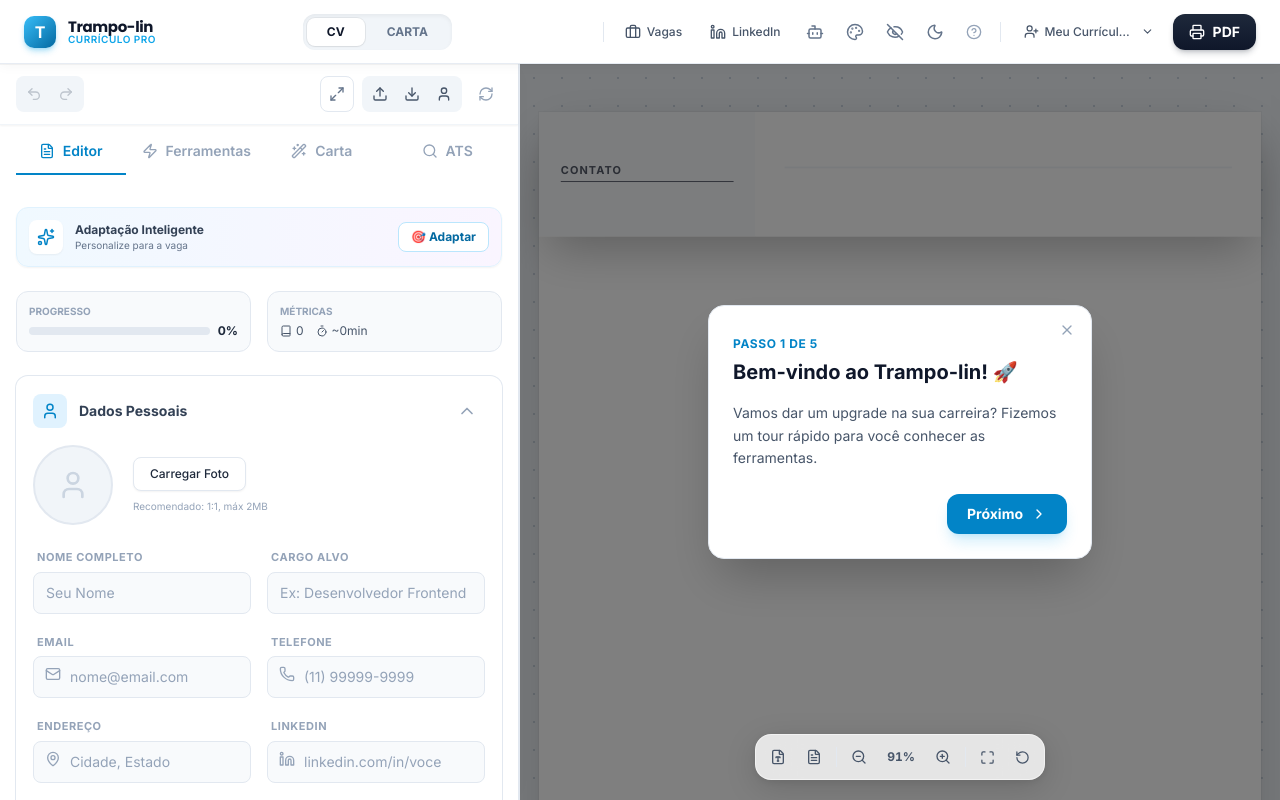
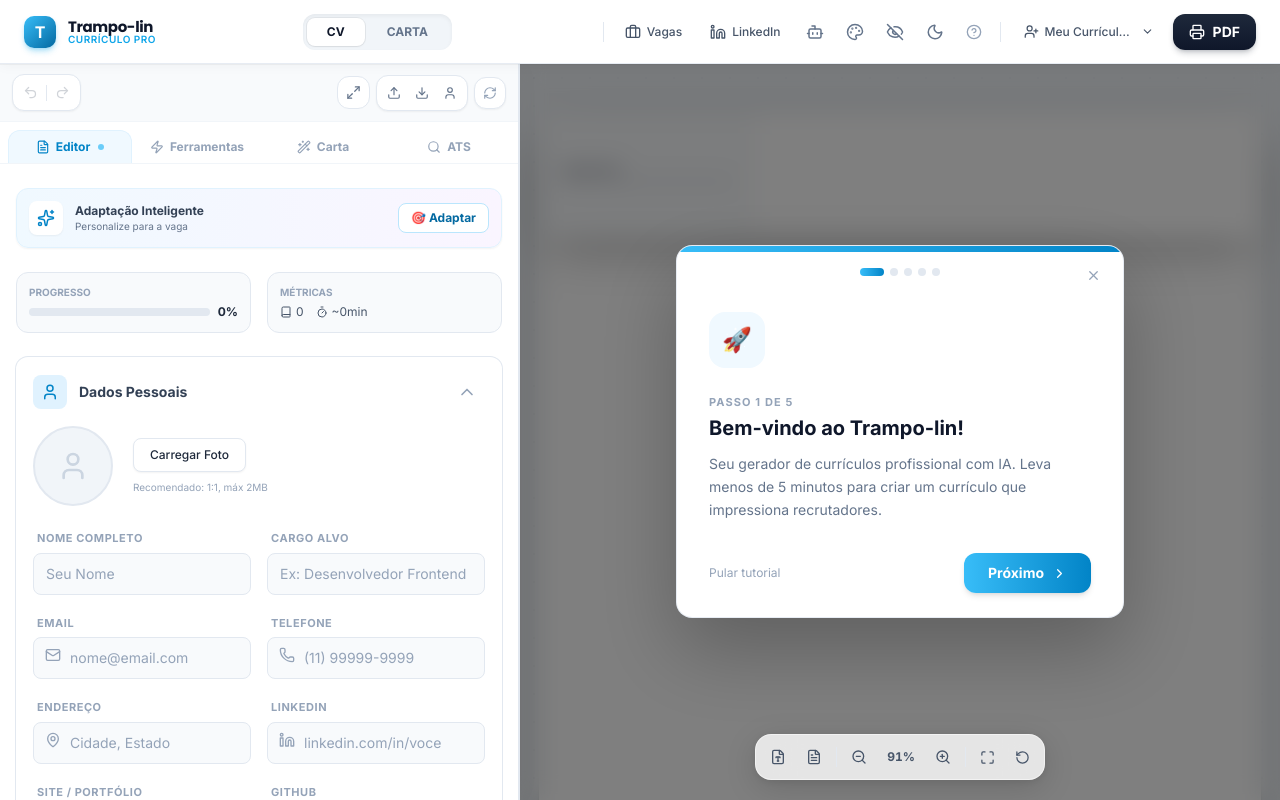
Before and after one commit to nhalves/trampo-lin, a React (Vite) app: page / in a window 1280 px wide. Built offline with nearby package versions, Linux system fonts and the light colour scheme.

Commit message:
feat: complete visual revolution  Onboarding stepper, Editor premium utility bar+tabs, AI modal redesign

```diff
--- a/components/Editor/Editor.tsx
+++ b/components/Editor/Editor.tsx
@@ -5,13 +5,9 @@
 import { improveText, generateSummary, suggestSkills, generateCoverLetter, analyzeJobMatch, translateText, translateResumeData, generateBulletPoints, extractResumeFromPdf, generateInterviewQuestions, generateLinkedinHeadline, tailorResume, analyzeGap, estimateSalary, analyzePhoto } from '../../services/geminiService';
 import { fetchGithubRepos, extractDominantColor } from '../../services/integrationService';
 import { AVAILABLE_FONTS, INITIAL_RESUME, FONT_PAIRINGS, EXAMPLE_PERSONAS } from '../../constants';
-import { generateId, safeMergeResume, calculateWordCount } from '../../utils/resumeUtils';
+import { generateId, calculateWordCount } from '../../utils/resumeUtils';
 import { useResumeHistory } from '../../hooks/useResumeHistory';
-import { DebouncedInput, DebouncedTextarea } from './components/Debounced';
-import { SectionWrapper } from './components/SectionWrapper';
-import { PersonalInfoSection } from './sections/PersonalInfo';
-import { GenericList } from './sections/GenericList';
-import { SkillsSection } from './sections/SkillsSection';
+
 
 interface EditorProps {
     data: ResumeData;
@@ -585,43 +581,102 @@
         </div>
     );
 
+    // Tab config for cleaner rendering
+    const TABS = [
+        { id: 'resume', label: 'Editor', Icon: FileText },
+        { id: 'tools', label: 'Ferramentas', Icon: Zap },
+        { id: 'cover', label: 'Carta', Icon: Wand2 },
+        { id: 'ats', label: 'ATS', Icon: Search },
+    ] as const;
+
     return (
-        <div className="flex flex-col h-full bg-white dark:bg-slate-900 border-r border-slate-200 dark:border-slate-800 shadow-xl z-20">
-            {/* Utility Bar */}
-            <div className="flex items-center justify-between px-4 py-3 border-b border-slate-100 dark:border-slate-800 bg-white dark:bg-slate-900 sticky top-0 z-30 shadow-sm">
-                <div className="flex gap-1 bg-slate-100 dark:bg-slate-800 p-1 rounded-lg">
-                    <button onClick={undo} disabled={historyIndex <= 0} className="p-1.5 rounded-md hover:bg-white dark:hover:bg-slate-700 hover:shadow-sm disabled:opacity-30 transition-all text-slate-600 dark:text-slate-300 active:scale-95" title="Desfazer (Ctrl+Z)" aria-label="Desfazer"><Undo2 size={16} /></button>
-                    <button onClick={redo} disabled={historyIndex >= history.length - 1} className="p-1.5 rounded-md hover:bg-white dark:hover:bg-slate-700 hover:shadow-sm disabled:opacity-30 transition-all text-slate-600 dark:text-slate-300 active:scale-95" title="Refazer (Ctrl+Y)" aria-label="Refazer"><Redo2 size={16} /></button>
+        <div className="flex flex-col h-full bg-white dark:bg-slate-900 border-r border-slate-200 dark:border-slate-800 z-20">
+
+            {/* ── Utility Bar ─────────────────────────────────────────── */}
+            <div className="flex items-center justify-between px-3 py-2.5 border-b border-slate-100 dark:border-slate-800 bg-slate-50 dark:bg-slate-900/80 sticky top-0 z-30">
+
+                {/* Undo / Redo */}
+                <div className="flex items-center gap-0.5 bg-white dark:bg-slate-800 border border-slate-200 dark:border-slate-700 rounded-xl p-1 shadow-sm">
+                    <button
+                        onClick={undo} disabled={historyIndex <= 0}
+                        className="p-1.5 rounded-lg hover:bg-slate-100 dark:hover:bg-slate-700 disabled:opacity-25 transition-all text-slate-600 dark:text-slate-300 active:scale-90"
+                        title="Desfazer (Ctrl+Z)" aria-label="Desfazer"
+                    >
+                        <Undo2 size={15} />
+                    </button>
+                    <div className="w-px h-4 bg-slate-200 dark:bg-slate-700" />
+                    <button
+                        onClick={redo} disabled={historyIndex >= history.length - 1}
+                        className="p-1.5 rounded-lg hover:bg-slate-100 dark:hover:bg-slate-700 disabled:opacity-25 transition-all text-slate-600 dark:text-slate-300 active:scale-90"
+                        title="Refazer (Ctrl+Y)" aria-label="Refazer"
+                    >
+                        <Redo2 size={15} />
+                    </button>
                 </div>
-                <div className="flex gap-2">
+
+                {/* Right tools */}
+                <div className="flex items-center gap-1.5">
                     <input type="file" ref={jsonInputRef} onChange={handleJsonImport} accept=".json" className="hidden" aria-label="Importar arquivo JSON" />
-                    <button onClick={() => setFocusMode(!focusMode)} className={`p-2 rounded-lg transition-colors border active:scale-95 ${focusMode ? 'bg-trampo-100 border-trampo-300 text-trampo-600' : 'bg-white border-slate-200 text-slate-500 hover:bg-slate-50'}`} title={focusMode ? "Sair do Modo Foco" : "Modo Foco (Zen)"} aria-label={focusMode ? "Sair do Modo Foco" : "Ativar Modo Foco"}>{focusMode ? <Minimize2 size={16} /> : <Maximize2 size={16} />}</button>
-                    <div className="flex gap-1 bg-slate-100 dark:bg-slate-800 p-1 rounded-lg">
-                        <button onClick={() => jsonInputRef.current?.click()} className="p-1.5 rounded-md hover:bg-white dark:hover:bg-slate-700 hover:shadow-sm transition-all text-slate-600 dark:text-slate-300 active:scale-95" title="Importar JSON" aria-label="Importar JSON"><Upload size={16} /></button>
-                        <button onClick={handleJsonExport} className="p-1.5 rounded-md hover:bg-white dark:hover:bg-slate-700 hover:shadow-sm transition-all text-slate-600 dark:text-slate-300 active:scale-95" title="Exportar JSON" aria-label="Exportar JSON"><Download size={16} /></button>
+
+                    {/* Focus Mode */}
+                    <button
+                        onClick={() => setFocusMode(!focusMode)}
+                        className={`p-2 rounded-xl border transition-all active:scale-90 text-sm
+                            ${focusMode
+                                ? 'bg-trampo-500 border-trampo-400 text-white shadow-md shadow-trampo-500/30'
+                                : 'bg-white dark:bg-slate-800 border-slate-200 dark:border-slate-700 text-slate-500 hover:border-trampo-300 hover:text-trampo-600'
+                            }`}
+                        title={focusMode ? 'Sair do Modo Foco' : 'Modo Foco (Zen)'}
+                    >
+                        {focusMode ? <Minimize2 size={15} /> : <Maximize2 size={15} />}
+                    </button>
+
+                    {/* IO group */}
+                    <div className="flex items-center gap-0.5 bg-white dark:bg-slate-800 border border-slate-200 dark:border-slate-700 rounded-xl p-1 shadow-sm">
+                        <button onClick={() => jsonInputRef.current?.click()} className="p-1.5 rounded-lg hover:bg-slate-100 dark:hover:bg-slate-700 transition-all text-slate-500 active:scale-90" title="Importar JSON"><Upload size={14} /></button>
+                        <button onClick={handleJsonExport} className="p-1.5 rounded-lg hover:bg-slate-100 dark:hover:bg-slate-700 transition-all text-slate-500 active:scale-90" title="Exportar JSON"><Download size={14} /></button>
                         <div className="relative">
-                            <button onClick={() => setShowExamples(!showExamples)} className="p-1.5 rounded-md hover:bg-white dark:hover:bg-slate-700 hover:shadow-sm transition-all text-slate-600 dark:text-slate-300 active:scale-95" title="Carregar Exemplo" aria-label="Carregar exemplo de currículo"><User size={16} /></button>
+                            <button onClick={() => setShowExamples(!showExamples)} className="p-1.5 rounded-lg hover:bg-slate-100 dark:hover:bg-slate-700 transition-all text-slate-500 active:scale-90" title="Exemplos de currículo"><User size={14} /></button>
                             {showExamples && (
-                                <div className="absolute top-full right-0 mt-2 bg-white dark:bg-slate-800 shadow-xl border border-slate-200 dark:border-slate-700 rounded-lg p-1 min-w-[200px] z-50 animate-fade-in">
-                                    <div className="text-[10px] font-bold text-slate-400 p-2">PERSONAS</div>
-                                    {EXAMPLE_PERSONAS.map(ex => (<button key={ex.id} onClick={() => loadExample(ex)} className="w-full text-left px-3 py-2 text-xs hover:bg-slate-100 dark:hover:bg-slate-700 rounded-md truncate transition-colors">{ex.profileName}</button>))}
+                                <div className="absolute top-full right-0 mt-2 bg-white dark:bg-slate-800 shadow-[0_8px_32px_rgba(0,0,0,0.12)] border border-slate-200 dark:border-slate-700 rounded-xl p-1.5 min-w-[180px] z-50 animate-scale-in">
+                                    <div className="text-[10px] font-bold text-slate-400 uppercase tracking-wider px-2 pb-1">Exemplos</div>
+                                    {EXAMPLE_PERSONAS.map(ex => (
+                                        <button key={ex.id} onClick={() => loadExample(ex)} className="w-full text-left px-3 py-2 text-xs hover:bg-trampo-50 dark:hover:bg-slate-700 hover:text-trampo-700 rounded-lg truncate transition-colors font-medium">{ex.profileName}</button>
+                                    ))}
                                 </div>
                             )}
                         </div>
                     </div>
-                    <button onClick={handleReset} className="p-2 rounded-lg hover:bg-red-50 text-slate-400 hover:text-red-500 transition-colors active:scale-95" title="Resetar Tudo" aria-label="Resetar currículo"><RefreshCw size={16} /></button>
+
+                    {/* Reset */}
+                    <button
+                        onClick={handleReset}
+                        className="p-2 rounded-xl bg-white dark:bg-slate-800 border border-slate-200 dark:border-slate-700 hover:border-red-200 hover:bg-red-50 dark:hover:bg-red-900/20 text-slate-400 hover:text-red-500 transition-all active:scale-90 shadow-sm"
+                        title="Resetar Tudo"
+                    >
+                        <RefreshCw size={14} />
+                    </button>
                 </div>
             </div>
 
-            <div className="flex px-4 pt-4 pb-2 gap-4 bg-white dark:bg-slate-900 select-none overflow-x-auto">
-                {['resume', 'tools', 'cover', 'ats'].map(t => (
-                    <button key={t} onClick={() => setActiveTab(t as any)} className={`flex-1 min-w-fit pb-3 text-sm font-semibold flex items-center justify-center gap-2 border-b-2 transition-all ${activeTab === t ? 'text-trampo-600 border-trampo-600' : 'text-slate-400 border-transparent hover:text-slate-600'}`}>
-                        {t === 'resume' && <><FileText size={16} /> Editor</>}
-                        {t === 'tools' && <><Zap size={16} /> Ferramentas</>}
-                        {t === 'cover' && <><Wand2 size={16} /> Carta</>}
-                        {t === 'ats' && <><Search size={16} /> ATS</>}
+            {/* ── Tab Bar ─────────────────────────────────────────────── */}
+            <div className="flex bg-white dark:bg-slate-900 border-b border-slate-100 dark:border-slate-800 px-2 pt-2 gap-1 overflow-x-auto select-none">
+                {TABS.map(({ id, label, Icon }) => (
+                    <button
+                        key={id}
+                        onClick={() => setActiveTab(id as any)}
+                        className={`flex-1 min-w-fit flex items-center justify-center gap-1.5 px-3 py-2 text-xs font-bold rounded-t-xl transition-all
+                            ${activeTab === id
+                                ? 'bg-trampo-50 dark:bg-trampo-900/20 text-trampo-600 dark:text-trampo-400 border border-b-0 border-trampo-100 dark:border-trampo-900/40'
+                                : 'text-slate-400 hover:text-slate-600 dark:hover:text-slate-300 hover:bg-slate-50 dark:hover:bg-slate-800'
+                            }`}
+                    >
+                        <Icon size={14} />
+                        {label}
+                        {activeTab === id && <span className="w-1.5 h-1.5 rounded-full bg-trampo-400 ml-0.5 animate-pulse" />}
                     </button>
-                ))}
+                ))
+                }
             </div>
 
             <div className="flex-1 overflow-y-auto px-4 py-6 custom-scrollbar scroll-smooth">
--- a/components/Onboarding/Onboarding.tsx
+++ b/components/Onboarding/Onboarding.tsx
@@ -1,82 +1,150 @@
 
 import React, { useState, useEffect } from 'react';
-import { X, ChevronRight, Check } from 'lucide-react';
-import { OnboardingStep } from '../../types';
+import { X, ChevronRight, Check, Sparkles, FileText, Search, Zap, Rocket } from 'lucide-react';
 
 interface OnboardingProps {
     onComplete: () => void;
 }
 
-const STEPS: OnboardingStep[] = [
+const STEPS = [
     {
-        target: 'center',
-        title: 'Bem-vindo ao Trampo-lin! 🚀',
-        content: 'Vamos dar um upgrade na sua carreira? Fizemos um tour rápido para você conhecer as ferramentas.',
-        position: 'center'
+        icon: Rocket,
+        emoji: '🚀',
+        color: 'from-trampo-400 to-trampo-600',
+        bg: 'bg-trampo-50 dark:bg-trampo-900/20',
+        title: 'Bem-vindo ao Trampo-lin!',
+        content: 'Seu gerador de currículos profissional com IA. Leva menos de 5 minutos para criar um currículo que impressiona recrutadores.',
     },
     {
-        target: '#editor-sidebar',
+        icon: FileText,
+        emoji: '✍️',
+        color: 'from-blue-400 to-blue-600',
+        bg: 'bg-blue-50 dark:bg-blue-900/20',
         title: 'Editor Poderoso',
-        content: 'Aqui você preenche seus dados. Use os botões de IA (✨) para melhorar textos, traduzir e gerar resumos.',
-        position: 'right'
+        content: 'Preencha seus dados na esquerda. Use os botões ✨ com IA para melhorar textos, gerar resumos e traduzir automaticamente.',
     },
     {
-        target: '#preview-area',
-        title: 'Preview em Tempo Real',
-        content: 'Veja como seu currículo fica instantaneamente. Arraste, dê zoom e teste diferentes temas.',
-        position: 'left'
+        icon: Sparkles,
+        emoji: '🤖',
+        color: 'from-violet-400 to-violet-600',
+        bg: 'bg-violet-50 dark:bg-violet-900/20',
+        title: 'Ferramentas de IA',
+        content: 'Na aba "Ferramentas" acesse: Análise de Gaps, Simulador de Entrevista, Estimativa Salarial e Adaptação de CV para vagas específicas.',
     },
     {
-        target: '.ai-settings-modal', // Virtual target, pointing to tools generally
-        title: 'Ferramentas de IA',
-        content: 'Na aba "Ferramentas", acesse a Análise de Gaps, Simulador de Entrevista e Estimativa Salarial.',
-        position: 'center'
+        icon: Search,
+        emoji: '🎯',
+        color: 'from-emerald-400 to-emerald-600',
+        bg: 'bg-emerald-50 dark:bg-emerald-900/20',
+        title: 'Análise ATS',
+        content: 'Cole a descrição de uma vaga e descubra o quanto seu currículo combina com ela. Aumente suas chances de passar nos filtros automáticos.',
     },
     {
-        target: 'center',
+        icon: Check,
+        emoji: '🎉',
+        color: 'from-amber-400 to-orange-500',
+        bg: 'bg-amber-50 dark:bg-amber-900/20',
         title: 'Tudo pronto!',
-        content: 'Seus dados ficam salvos no navegador. Boa sorte na sua jornada!',
-        position: 'center'
-    }
+        content: 'Seus dados ficam salvos automaticamente no navegador. Configure sua chave de IA nas ⚙️ configurações e bora turbinar esse currículo!',
+    },
 ];
 
 export const Onboarding: React.FC<OnboardingProps> = ({ onComplete }) => {
     const [currentStep, setCurrentStep] = useState(0);
+    const [animating, setAnimating] = useState(false);
     const step = STEPS[currentStep];
+    const StepIcon = step.icon;
+    const isLast = currentStep === STEPS.length - 1;
 
     const handleNext = () => {
-        if (currentStep < STEPS.length - 1) {
-            setCurrentStep(currentStep + 1);
-        } else {
-            onComplete();
-        }
+        if (animating) return;
+        if (isLast) { onComplete(); return; }
+        setAnimating(true);
+        setTimeout(() => {
+            setCurrentStep(s => s + 1);
+            setAnimating(false);
+        }, 200);
     };
 
+    useEffect(() => {
+        const handleKey = (e: KeyboardEvent) => {
+            if (e.key === 'Escape') onComplete();
+            if (e.key === 'Enter' || e.key === ' ') handleNext();
+        };
+        document.addEventListener('keydown', handleKey);
+        return () => document.removeEventListener('keydown', handleKey);
+    }, [currentStep, animating]);
+
     return (
-        <div className="fixed inset-0 z-[200] pointer-events-none flex items-center justify-center">
-            {/* Backdrop with hole implementation is complex, using simple overlay for now */}
-            <div className="absolute inset-0 bg-black/50 pointer-events-auto transition-opacity" onClick={onComplete}></div>
+        <div className="fixed inset-0 z-[200] flex items-center justify-center p-4 bg-black/50 backdrop-blur-md animate-fade-in">
+            <div className={`relative bg-white dark:bg-slate-900 w-full max-w-md rounded-2xl overflow-hidden shadow-[0_32px_80px_rgba(0,0,0,0.25)] dark:shadow-[0_32px_80px_rgba(0,0,0,0.6)] border border-slate-200/80 dark:border-slate-800 animate-scale-in transition-all`}>
 
-            <div className={`relative pointer-events-auto bg-white dark:bg-slate-900 p-6 rounded-2xl shadow-2xl max-w-sm w-full border border-slate-200 dark:border-slate-800 animate-in zoom-in-95 duration-300 slide-in-from-bottom-4`}>
-                <button onClick={onComplete} className="absolute top-4 right-4 text-slate-400 hover:text-slate-600 dark:hover:text-slate-200">
-                    <X size={16}/>
-                </button>
+                {/* Top gradient bar */}
+                <div className={`h-1.5 w-full bg-gradient-to-r ${step.color} transition-all duration-500`} />
 
-                <div className="mb-4">
-                    <span className="text-xs font-bold text-trampo-600 uppercase tracking-wider">Passo {currentStep + 1} de {STEPS.length}</span>
-                    <h3 className="text-xl font-bold text-slate-900 dark:text-white mt-1">{step.title}</h3>
+                {/* Step progress dots */}
+                <div className="flex items-center justify-center gap-1.5 pt-4 pb-1">
+                    {STEPS.map((_, i) => (
+                        <button
+                            key={i}
+                            onClick={() => !animating && i < currentStep && setCurrentStep(i)}
+                            className={`rounded-full transition-all duration-300 ${i === currentStep
+                                    ? `w-6 h-2 bg-gradient-to-r ${step.color}`
+                                    : i < currentStep
+                                        ? 'w-2 h-2 bg-trampo-300 dark:bg-trampo-700 cursor-pointer hover:bg-trampo-400'
+                                        : 'w-2 h-2 bg-slate-200 dark:bg-slate-700'
+                                }`}
+                        />
+                    ))}
                 </div>
 
-                <p className="text-sm text-slate-600 dark:text-slate-300 leading-relaxed mb-6">
-                    {step.content}
-                </p>
+                {/* Content */}
+                <div className={`p-8 transition-opacity duration-200 ${animating ? 'opacity-0' : 'opacity-100'}`}>
 
-                <div className="flex justify-end gap-2">
-                    <button onClick={handleNext} className="bg-trampo-600 hover:bg-trampo-700 text-white px-5 py-2.5 rounded-xl text-sm font-bold shadow-lg shadow-trampo-500/20 flex items-center gap-2 transition-all">
-                        {currentStep === STEPS.length - 1 ? 'Começar' : 'Próximo'}
-                        {currentStep === STEPS.length - 1 ? <Check size={16}/> : <ChevronRight size={16}/>}
+                    {/* Icon badge */}
+                    <div className={`w-14 h-14 rounded-2xl ${step.bg} flex items-center justify-center mb-5 text-2xl`}>
+                        {step.emoji}
+                    </div>
+
+                    <div className="mb-1">
+                        <span className="text-[11px] font-bold text-slate-400 uppercase tracking-widest">
+                            Passo {currentStep + 1} de {STEPS.length}
+                        </span>
+                    </div>
+                    <h3 className="text-xl font-bold text-slate-900 dark:text-white mb-3 leading-tight">
+                        {step.title}
+                    </h3>
+                    <p className="text-sm text-slate-500 dark:text-slate-400 leading-relaxed">
+                        {step.content}
+                    </p>
+                </div>
+
+                {/* Footer actions */}
+                <div className="px-8 pb-6 flex items-center justify-between">
+                    <button
+                        onClick={onComplete}
+                        className="text-xs text-slate-400 hover:text-slate-600 dark:hover:text-slate-200 transition-colors"
+                    >
+                        Pular tutorial
+                    </button>
+                    <button
+                        onClick={handleNext}
+                        className={`flex items-center gap-2 px-6 py-2.5 rounded-xl text-sm font-bold text-white
+                                   bg-gradient-to-r ${step.color}
+                                   shadow-md hover:shadow-lg transition-all active:scale-95`}
+                    >
+                        {isLast ? 'Começar agora' : 'Próximo'}
+                        {isLast ? <Rocket size={15} /> : <ChevronRight size={15} />}
                     </button>
                 </div>
+
+                {/* Close button */}
+                <button
+                    onClick={onComplete}
+                    className="absolute top-4 right-4 p-1.5 rounded-lg text-slate-400 hover:text-slate-600 hover:bg-slate-100 dark:hover:bg-slate-800 transition-all"
+                >
+                    <X size={15} />
+                </button>
             </div>
         </div>
     );
```
Also changed, not shown: App.tsx (+88 -22 lines).
